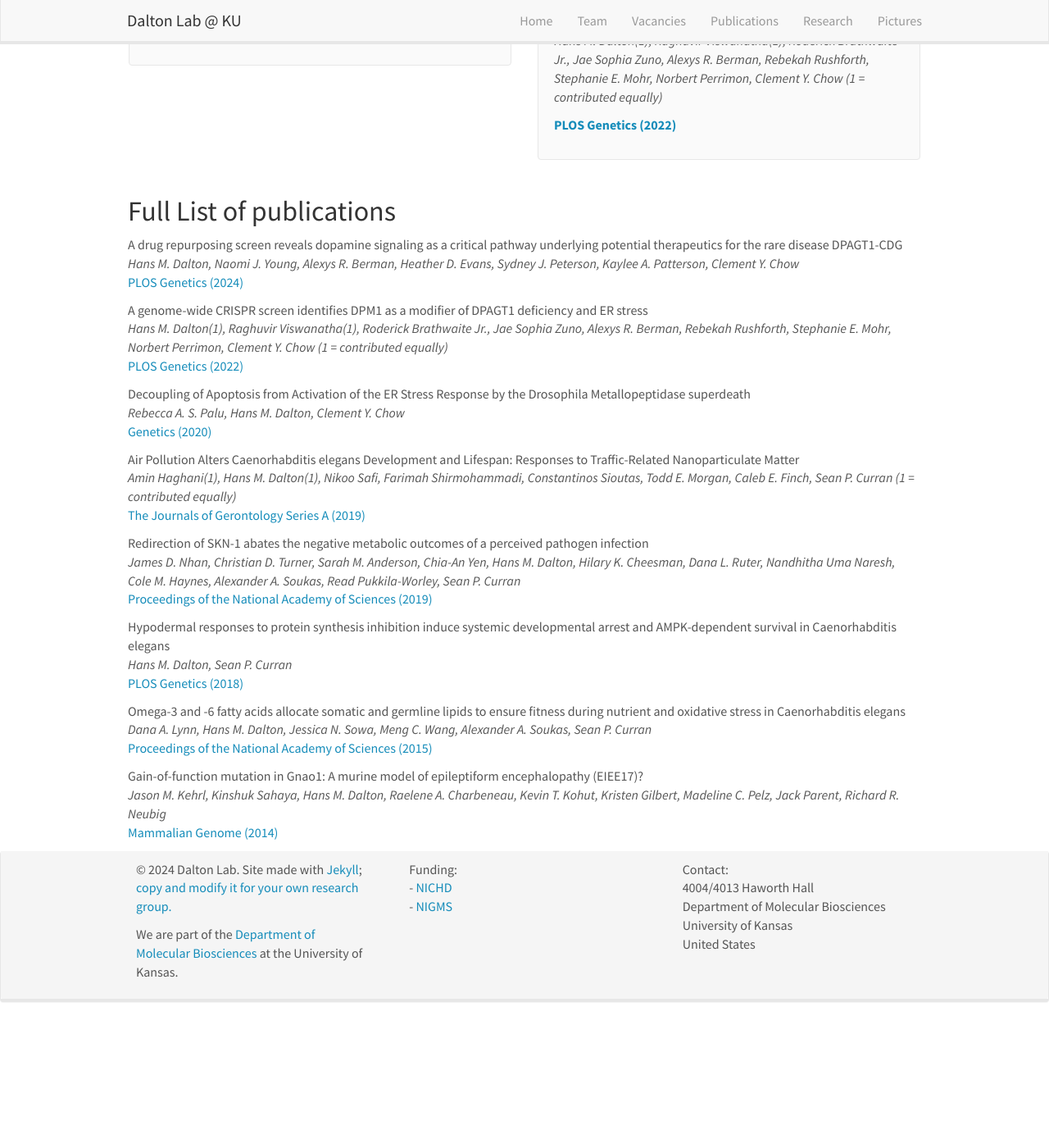
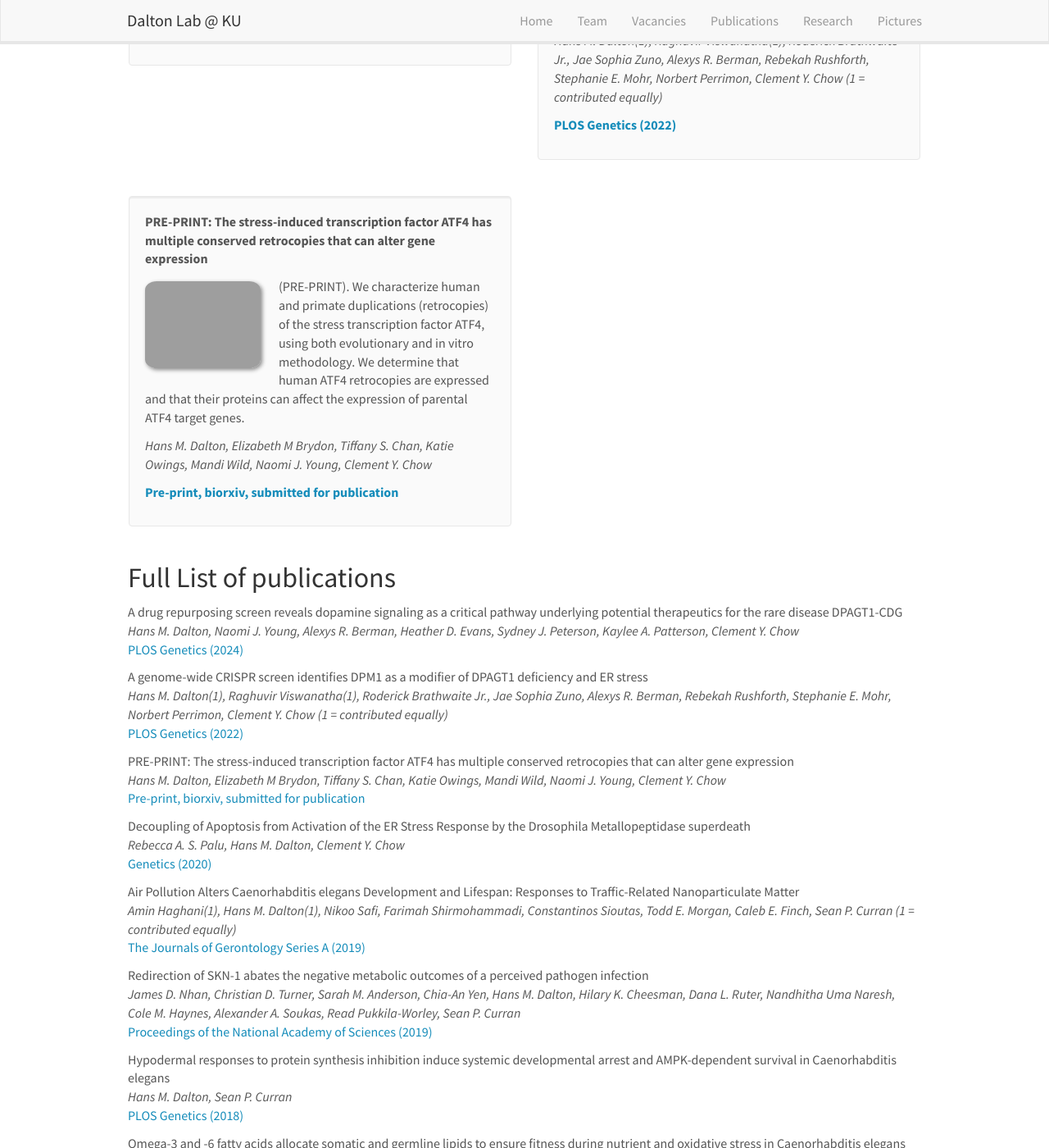
Before and after one commit to hansmdalton/hansmdalton.github.io, a Jekyll site: the page built from _pages/publications.md, in a window 1280 px wide and 1400 px high, scrolled down 519 px. Shown: the whole window at 82% size. Built offline with Jekyll 4.4.1, drawn with Linux system fonts in a browser that asks for light colours; nearby versions of some CDN libraries; before the commit the page ends 1763 px from its top, so only the background shows below that.

Commit message:
Add pre-print entry for ATF4 retrocopies study
Added a new pre-print entry for the ATF4 study, including title, image, description, authors, and link.

```diff
--- a/_data/publist.yml
+++ b/_data/publist.yml
@@ -14,6 +14,15 @@
   link:
     url: https://journals.plos.org/plosgenetics/article?id=10.1371/journal.pgen.1010430
     display: PLOS Genetics (2022)
+  highlight: 1
+
+- title: "PRE-PRINT: The stress-induced transcription factor ATF4 has multiple conserved retrocopies that can alter gene expression"
+  image: ATF4_2026.png
+  description: (PRE-PRINT). We characterize human and primate duplications (retrocopies) of the stress transcription factor ATF4, using both evolutionary and in vitro methodology. We determine that human ATF4 retrocopies are expressed and that their proteins can affect the expression of parental ATF4 target genes.
+  authors: Hans M. Dalton, Elizabeth M Brydon, Tiffany S. Chan, Katie Owings, Mandi Wild, Naomi J. Young, Clement Y. Chow
+  link:
+    url: https://www.biorxiv.org/content/10.64898/2026.03.31.714484v1
+    display: Pre-print, biorxiv, submitted for publication
   highlight: 1
 
 - title: "Decoupling of Apoptosis from Activation of the ER Stress Response by the Drosophila Metallopeptidase superdeath"
```
